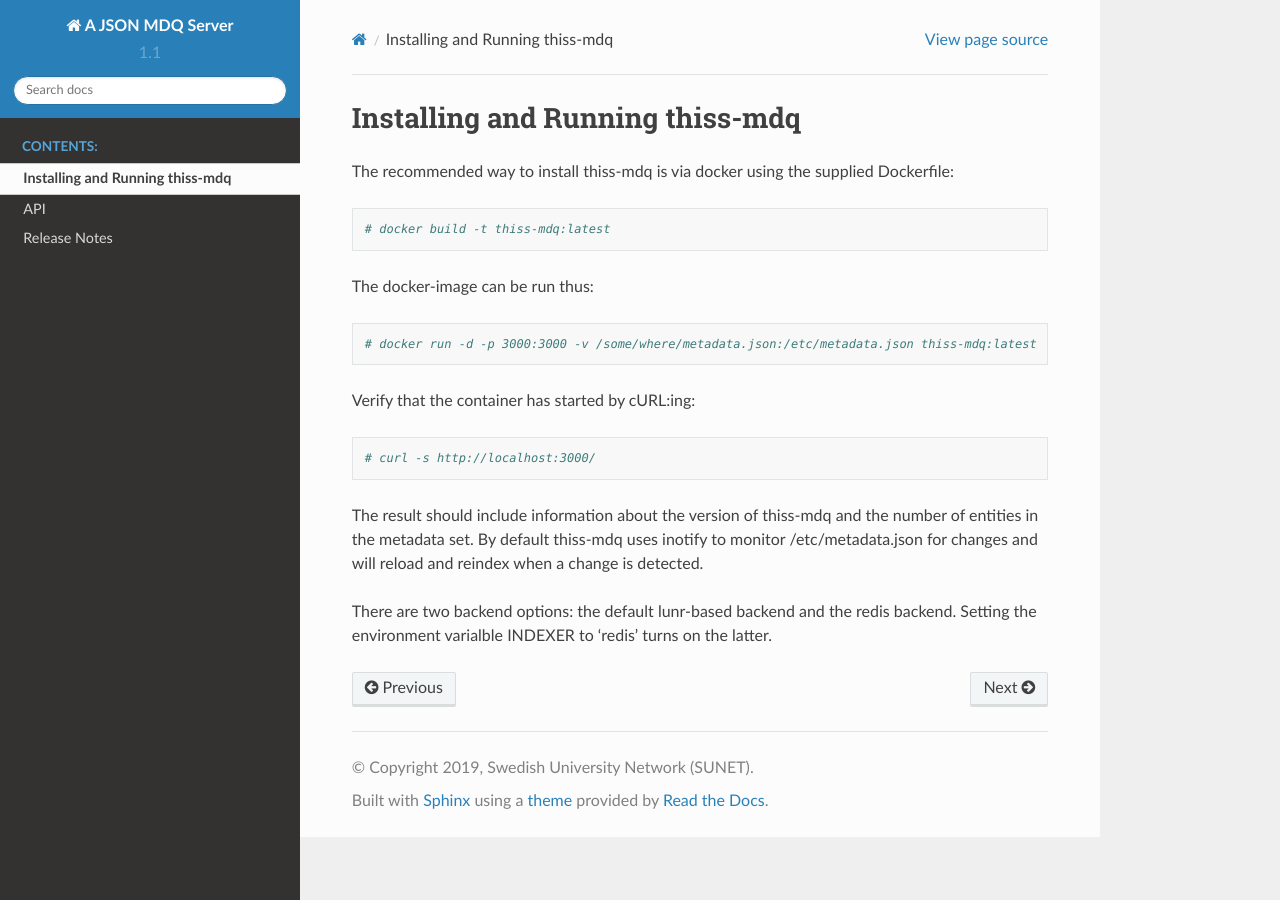
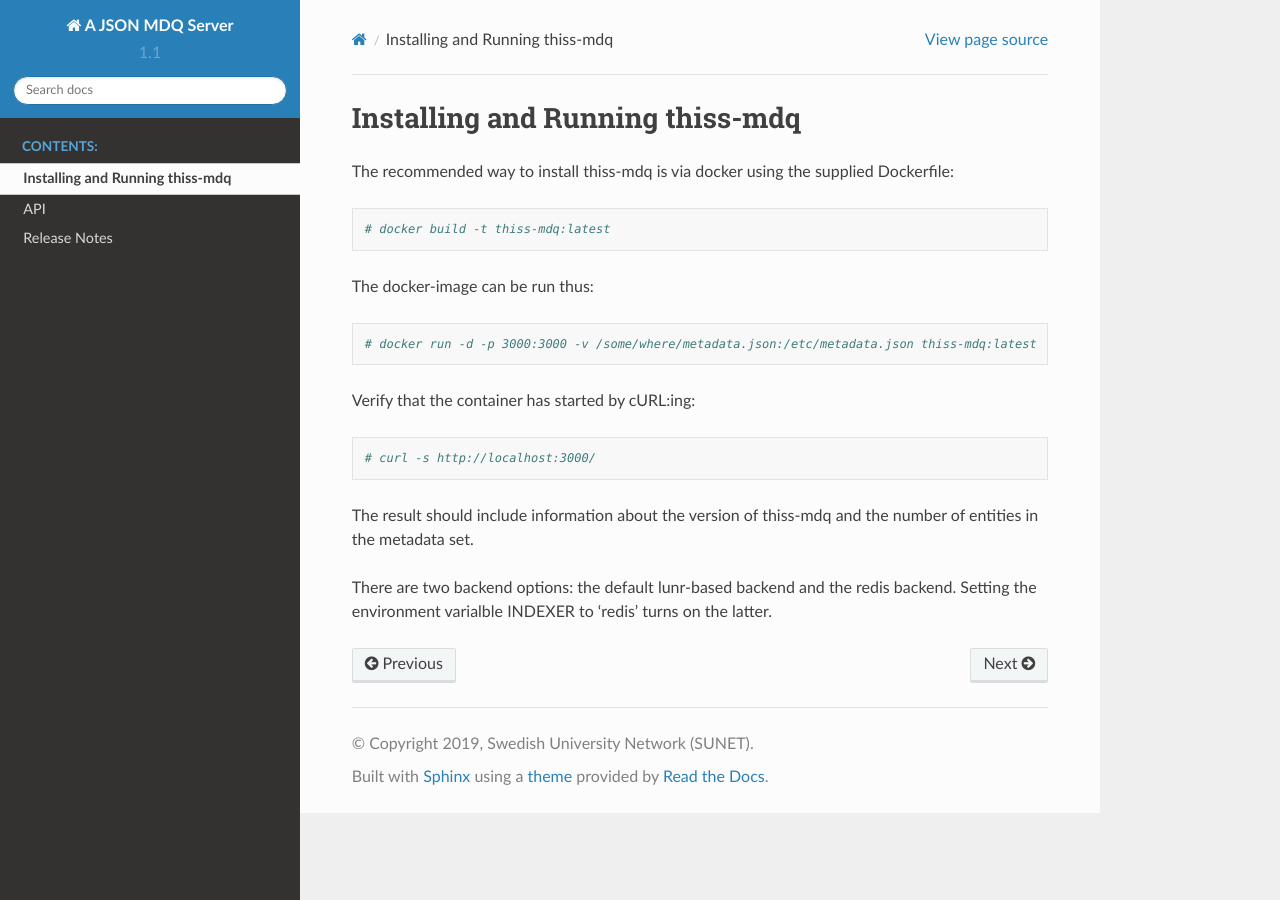
Before and after one commit to TheIdentitySelector/thiss-mdq, a Sphinx documentation site: the page built from docs/install.rst, in a window 1280 px wide. Built offline with Sphinx 7.4.7 and the Read the Docs theme 2.0.0, drawn with Linux system fonts in a browser that asks for light colours.

Commit message:
adjust docs

```diff
--- a/docs/install.rst
+++ b/docs/install.rst
@@ -19,6 +19,6 @@ Verify that the container has started by cURL:ing:
 
   # curl -s http://localhost:3000/
 
-The result should include information about the version of thiss-mdq and the number of entities in the metadata set. By default thiss-mdq uses inotify to monitor /etc/metadata.json for changes and will reload and reindex when a change is detected.
+The result should include information about the version of thiss-mdq and the number of entities in the metadata set.
 
 There are two backend options: the default lunr-based backend and the redis backend. Setting the environment varialble INDEXER to 'redis' turns on the latter.
```
